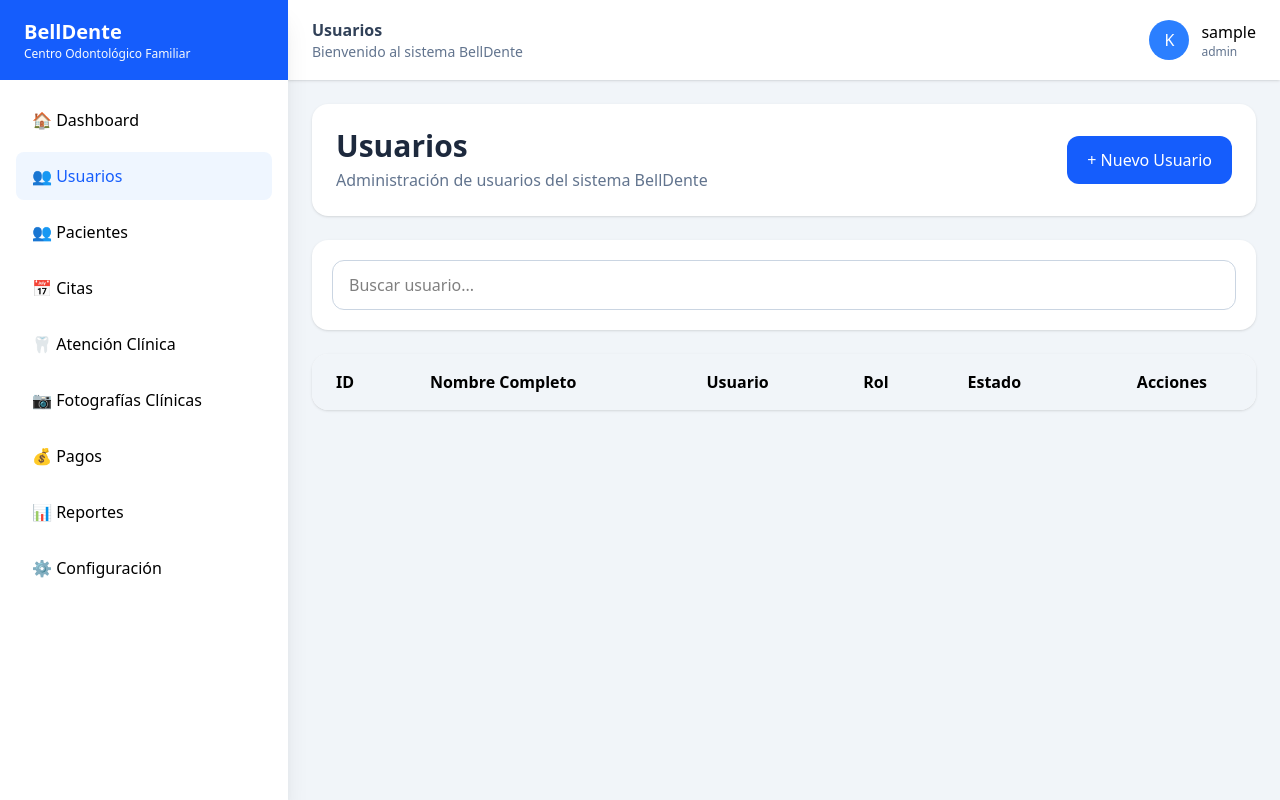
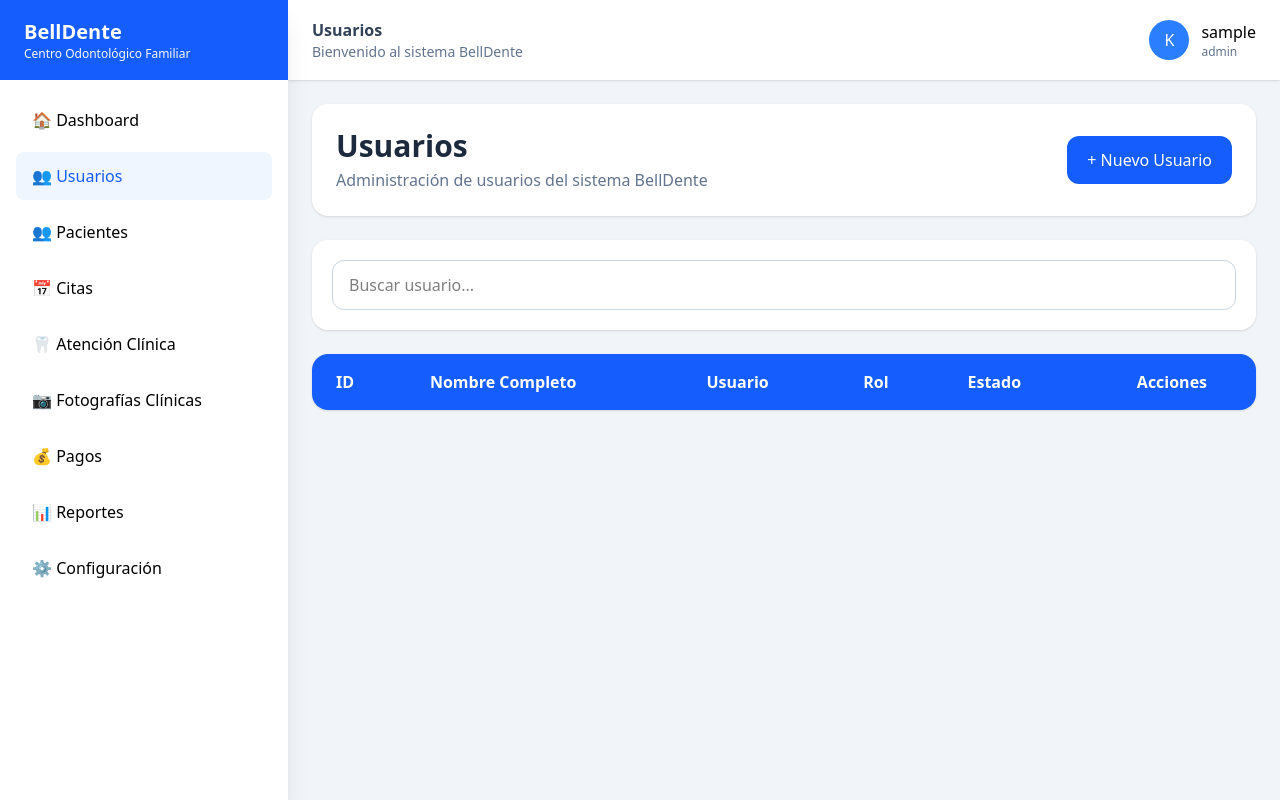
Before and after one commit to slsoftwaredev/belldente, a PHP site: page /views/usuario.php in a window 1280 px wide. Run offline with PHP 8.4, Linux system fonts and the light colour scheme; the visitor is signed in with stand-in values (Sample User, id 1); data that the repository does not hold is empty.

Commit message:
Arreglo de colores en la tabla y el formulario

```diff
--- a/views/usuario/index.php
+++ b/views/usuario/index.php
@@ -47,7 +47,7 @@
 
             <table class="w-full">
 
-                <thead class="bg-slate-100">
+                <thead class="bg-blue-600 text-white">
 
                     <tr>
 
@@ -107,22 +107,22 @@
     <div
         class="bg-white rounded-3xl w-full max-w-3xl max-h-[90vh] overflow-y-auto">
 
-        <!-- Header -->
+        <!-- Header del formulario-->
 
         <div
-            class="border-b px-6 py-5 flex items-center justify-between">
+            class="px-6 py-5 flex items-center justify-between bg-blue-600">
 
             <div>
 
                 <h2
                     id="tituloModal"
-                    class="text-xl font-bold text-slate-800">
+                    class="text-xl font-bold text-white">
 
                     Nuevo Usuario
 
                 </h2>
 
-                <p class="text-sm text-slate-500">
+                <p class="text-sm text-white">
 
                     Complete la información del usuario
 
@@ -133,7 +133,7 @@
             <button
                 type="button"
                 id="btnCerrarModal"
-                class="text-3xl text-slate-400 hover:text-red-500">
+                class="text-3xl text-white hover:text-red-500">
 
                 ×
 
@@ -305,7 +305,7 @@
         <!-- Footer -->
 
         <div
-            class="border-t px-6 py-5 flex flex-col md:flex-row justify-end gap-3">
+            class=" px-6 py-5 flex flex-col md:flex-row justify-end gap-3">
 
             <button
                 type="button"
```
Also changed, not shown: public/assets/css/style.css.
